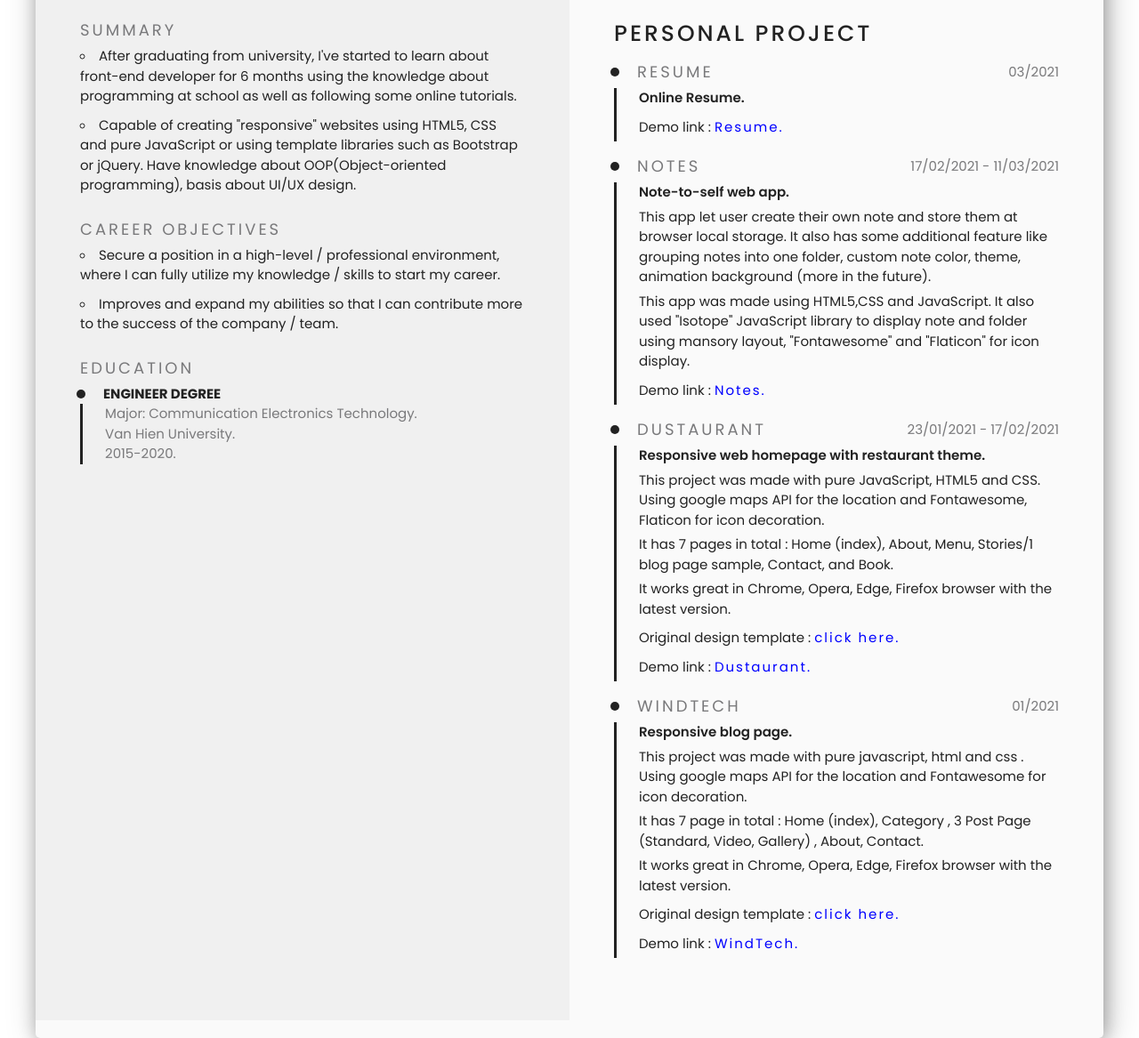
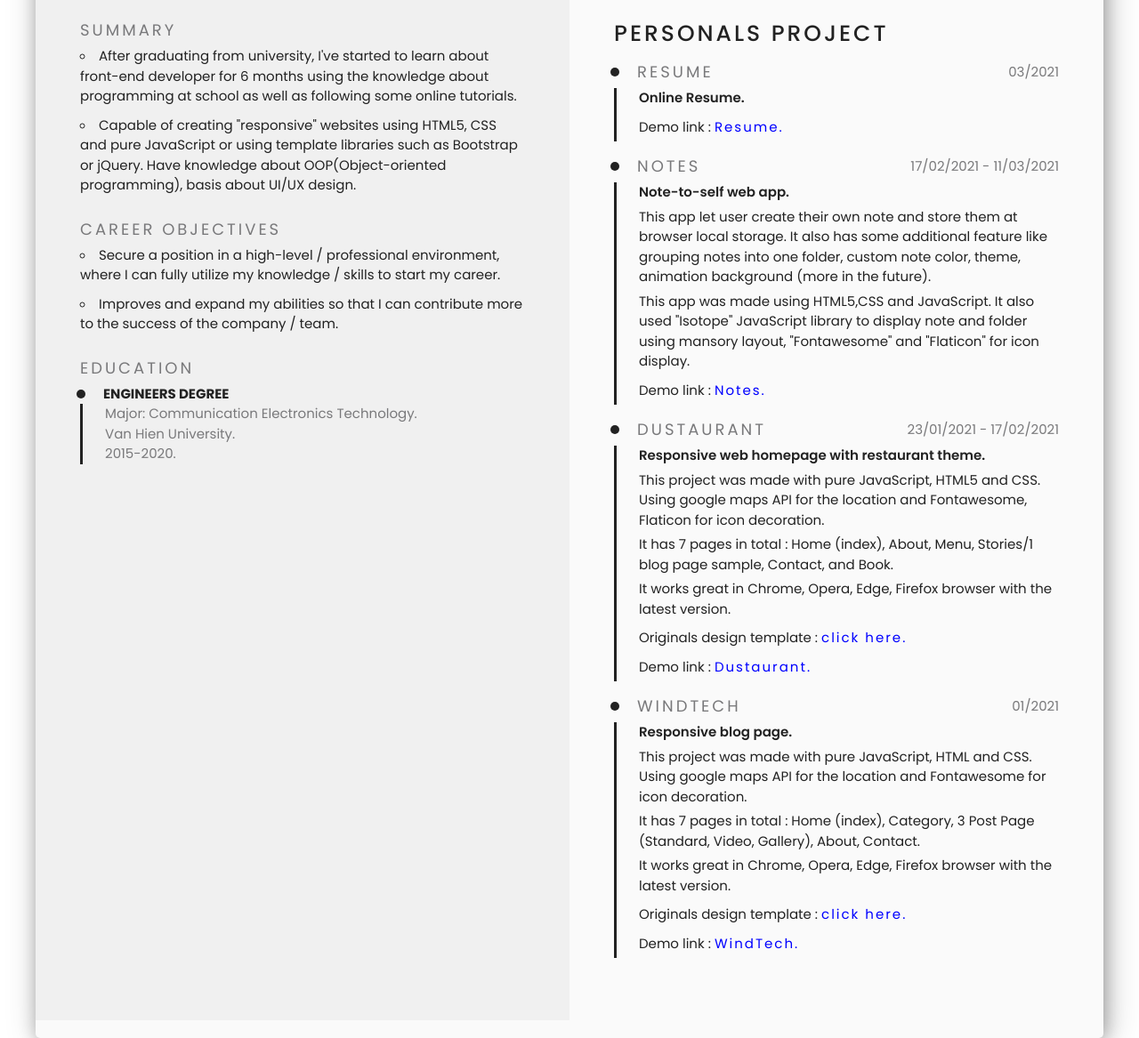
Before and after one commit to dustttech/Resume, a plain HTML site: page raw.html in a window 1280 px wide. Shown: the part 489-1656 px from the top of the page at 89% size. Drawn offline with Linux system fonts and the light colour scheme.

Commit message:
edit typo

```diff
--- a/raw.html
+++ b/raw.html
@@ -95,7 +95,7 @@
                 <h3 class="section__sub-title">EDUCATION</h3>
                 <div class="section__group">
                     <div class="section__group-heading">
-                      <h4 class="section__group-title">engineer degree</h4>
+                      <h4 class="section__group-title">engineers degree</h4>
                     </div>
                     <div class="section__group-content">
                       <span class="section__group-details">Major: Communication Electronics Technology.</span>
@@ -124,12 +124,12 @@
                       <span class="section__list-details">HTML5, CSS (SASS, SCSS)</span>
                     </li>
                     <li>
-                      <span class="section__list-name">Programing language: </span>
+                      <span class="section__list-name">Programming language: </span>
                       <span class="section__list-details">JavaScript</span>
                     </li>
                     <li>
                       <span class="section__list-name">Library:</span>
-                      <span class="section__list-details">Bootstrap (basis), jQuery</span>
+                      <span class="section__list-details">Bootstrap (basic), jQuery</span>
                     </li>
                     <li>
                       <span class="section__list-name">Source control:</span>
@@ -169,7 +169,7 @@
             <!-- END SKILLS -->
             <!-- PERSONAL PROJECT -->
             <section class="section">
-              <h2 class="section__title">PERSONAL PROJECT</h2>
+              <h2 class="section__title">PERSONALS PROJECT</h2>
               <div class="section__group">
                 <div class="section__group-heading">
                   <h3 class="section__sub-title">RESUME</h3>
@@ -210,7 +210,7 @@
                     <span>This project was made with pure JavaScript, HTML5 and CSS. Using google maps API for the location and Fontawesome, Flaticon for icon decoration.</span>
                     <span>It has 7 pages in total : Home (index),  About,  Menu, Stories/1 blog page sample, Contact, and Book.</span>
                     <span>It works great in Chrome, Opera, Edge, Firefox browser with the latest version.</span>
-                    <span class="section__describe--link">Original design template : <a class="section__link" href="https://preview.colorlib.com/theme/feliciano/index.html">click here.</a></span>
+                    <span class="section__describe--link">Originals design template : <a class="section__link" href="https://preview.colorlib.com/theme/feliciano/index.html">click here.</a></span>
                     <span class="section__describe--link">Demo link : <a class="section__link" href="https://dustttech.github.io/Dustaurant/">Dustaurant.</a></span>
                   </p>
                 </div>
@@ -224,10 +224,10 @@
                 <div class="section__group-content">
                   <p class="section__describe">
                     <span class="section__describe--main">Responsive blog page.</span>
-                    <span>This project was made with pure javascript, html and css . Using google maps API for the location and Fontawesome for icon decoration.</span>
-                    <span>It has 7 page in total : Home (index), Category , 3 Post Page (Standard, Video, Gallery) , About, Contact.</span>
+                    <span>This project was made with pure JavaScript, HTML and CSS. Using google maps API for the location and Fontawesome for icon decoration.</span>
+                    <span>It has 7 pages in total : Home (index), Category, 3 Post Page (Standard, Video, Gallery), About, Contact.</span>
                     <span>It works great in Chrome, Opera, Edge, Firefox browser with the latest version.</span>
-                    <span class="section__describe--link">Original design template : <a class="section__link" href="https://preview.colorlib.com/theme/philosophy/index.html">click here.</a></span>
+                    <span class="section__describe--link">Originals design template : <a class="section__link" href="https://preview.colorlib.com/theme/philosophy/index.html">click here.</a></span>
                     <span class="section__describe--link">Demo link : <a class="section__link" href="https://dustttech.github.io/WInDev_blog/">WindTech.</a></span>
                   </p>
                 </div>
```
Also changed, not shown: index.html (+8 -8 lines).
